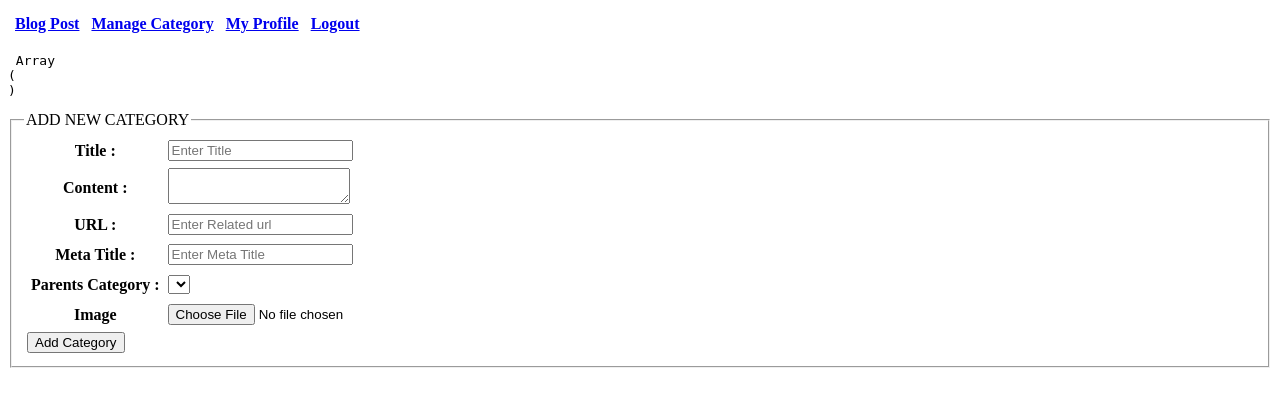
After one commit to prekshabhalani/php, a PHP site: page /xampp/add_category.php in a window 1280 px wide. The commit adds this page. Shown: the top 407 px of the page. Run offline with PHP 8.4, Linux system fonts and the light colour scheme; tables that the repository leaves empty hold one stand-in row (values such as "Sample post"); lists and menus that the app fills with data are empty.

Commit message:
Today's Updated work

```diff
--- /dev/null
+++ b/EXAM_PHP/add_category.php
@@ -0,0 +1,90 @@
+<!DOCTYPE html>
+<html>
+    <head>
+        <title>Category Page</title>
+    </head>
+    <body>
+    <?php require_once("categoryphp.php");?>
+    <?php require_once("header.php"); ?>
+        <form method="POST" enctype='multipart/form-data'>
+        <pre> <?php print_r($_POST) ?></pre>
+        <fieldset>
+            <legend>ADD NEW CATEGORY</legend>
+        <table>
+            <tr>
+                <th>
+                    Title :
+                </th>
+                <td>
+                    <input type="text" name="title" id="title"   placeholder="Enter Title" value="<?php echo getValue("title"); ?>">
+                    <span style="color:red">
+                    <?php echo (validate("title")) ? "Enter valide First name" : "" ;?>
+                    </span>
+                </td>
+            </tr>
+            <tr>
+                <th>
+                    Content :
+                </th>
+                <td>
+                    <textarea name="content"><?php echo(isset($_POST["content"])) ? getValue("content") : ''; ?>
+                    </textarea>
+                    <span style="color:red">
+                    <?php echo (validate("content")) ? "Information must not be empty" : "";?>
+                    </span>
+                </td>
+            </tr>
+            <tr>
+                <th>
+                    URL :
+                </th>
+                <td>
+                    <input type="url" name="url" id="url"   placeholder="Enter Related url" value="<?php echo getValue("url"); ?>">
+                    <span style="color:red">
+                    <?php echo (validate("url")) ? "must have to enter" : "" ;?>
+                    </span>
+                </td>
+            </tr>
+            <tr>
+                <th>
+                    Meta Title :
+                </th>
+                <td>
+                    <input type="text" name="metaTitle" id="metaTitle"   placeholder="Enter Meta Title" value="<?php echo getValue("metaTitle"); ?>">
+                    <span style="color:red">
+                    <?php echo (validate("metaTitle")) ? "Enter valide Meta Title" : "" ;?>
+                    </span>
+                </td>
+            </tr>
+            <tr>
+                <th>
+                    Parents Category :
+                </th>
+                <td>
+                    <?php $parents_category = parents_array();?>
+                    <select name="parents_category" id="$parents_category">
+                        <?php foreach ($parents_category as $title) :?>
+                        <option value=""></option>
+                        <option value="<?php echo $title ;?>"
+                            <?php echo (getValue("parents_category") == $title ) ? 'selected="selected"' : ""; ?>>
+                            <?php echo $title ;?>
+                        </option>
+                            <?php endforeach;?>
+                    </select>
+                </td>
+            </tr>
+            <tr>
+                <th>Image</th>
+                <td>
+                    <input type="file" value="Upload Image" name="image">
+                </td>
+            </tr>
+            <tr>
+                <td>
+                    <input type="submit" name="addCategory" value="Add Category">
+                </td>
+            </tr>
+        </table>
+        </fieldset>
+    </body>
+</html>
--- /dev/null
+++ b/EXAM_PHP/categoryphp.php
@@ -0,0 +1,18 @@
+<?php
+    require_once ("registrationphp.php");
+    function parents_array()
+    {
+        global $conn;
+        $parent_category = array();
+        $query = "SELECT `meta_title` FROM `category`
+                 where `parents_category_id` is NULL;";
+        $result = mysqli_query($conn,$query);
+        while($row = mysqli_fetch_assoc($result)){
+            foreach ($row as $key => $value) {
+                array_push($parent_category,$value);
+            }
+        }
+        return $parent_category;
+    }
+    parents_array();
+?>
--- /dev/null
+++ b/EXAM_PHP/header.php
@@ -0,0 +1,14 @@
+<style>
+th {
+    padding:5px 5px 5px 5px;
+}
+
+</style>
+    <table>
+    <tr>
+        <th> <a href="blogpost.php">Blog Post</a> </th>
+        <th> <a href="category.php">Manage Category</a> </th>
+        <th> <a href="registration.php">My Profile</a> </th>
+        <th> <a href="login.php">Logout</a>  </th>
+    </tr>
+    </table>
--- a/EXAM_PHP/login.php
+++ b/EXAM_PHP/login.php
@@ -9,7 +9,7 @@
     <form method="POST">
     <div>
         <span style="color:red">
-            <?php echo login() ? "" : "Invalid Email or Password";?>
+            <?php echo (isset($_POST['login'])) ? login() ? "" : "Invalid Email or Password":"";?>
         </span>
     </div>
     <table>
--- a/EXAM_PHP/registration.php
+++ b/EXAM_PHP/registration.php
@@ -6,8 +6,7 @@
     <body>
     <?php require_once ("registrationphp.php");
     // $date = new DateTime('now');
-    echo date("d/m/y  h:i A", time());
-
+    //echo date("d/m/y  h:i A", time());
     ?>
         <form method="POST" enctype='multipart/form-data'>
         <pre> <?php print_r($_POST) ?></pre>
@@ -119,6 +118,7 @@
         </table>
         </fieldset>
         <input type="submit" value="Submit" name='submit' >
+        <a href="login.php">Alredy have account</a>
     </div>
     </form>
     </body>
--- a/EXAM_PHP/registrationphp.php
+++ b/EXAM_PHP/registrationphp.php
@@ -73,7 +73,41 @@
                         return true;
                     }
             break;
-                default:
+
+            default:
+            break;
+            }
+        }
+        if (isset($_POST["addCategory"])){
+            switch ($fieldName) {
+                case 'title':
+                    if (!preg_match('/^([A-Za-z]+)$/' , $_POST[$fieldName])){
+                        return true;
+                    }
+            break;
+                case 'content':
+                    if (!preg_match("/^([A-Za-z]+)$/",$_POST[$fieldName])) {
+                        return true;
+                    }
+            break;
+                case 'url':
+                    if (!preg_match('/^([A-Za-z]+)$/' , $_POST[$fieldName])){
+                        return true;
+                    }
+            break;
+                case 'metaTitle':
+                    if (!preg_match('/^([A-Za-z]+)$/' , $_POST[$fieldName])){
+                        return true;
+                    }
+            break;
+                case 'parents_category':
+            break;
+                case 'confirmPassword':
+                    if (!($_POST["password"] == $_POST["confirmPassword"])) {
+                        return true;
+                    }
+            break;
+            default:
             break;
             }
         }
@@ -87,7 +121,7 @@
             && !validate('confirmPassword') && (isset($_POST['terms'])))
             {
                 store_usertable();
-                header( "Location: blogspot.php");
+                header( "Location: blogpost.php");
             }
     }    redirect();
 // REGISTARTION:  insert data into user_table at dataBase
@@ -99,6 +133,7 @@
         VALUES ( '$_POST[prefix]','$_POST[firstName]','$_POST[lastName]','$_POST[phoneNumber]',
         '$_POST[email]','$_POST[password]','$createdDate', '$_POST[information]', '$createdDate', NULL);";
         $result = mysqli_query($conn, $query) or die;
+    /*****password md5 remaining****/
     }
 
 // set updatetime at last loginat time
@@ -120,7 +155,7 @@
             $result = mysqli_query($conn,$query);
             if (mysqli_fetch_assoc($result)){
                 update_usertable(); // store last  login time
-                header( "Location: blogspot.php");
+                header( "Location: blogpost.php");
             }
             else{
                 return false;
```
Also changed, not shown: EXAM_PHP/add_blogpost.php (added, +82 -0 lines), EXAM_PHP/blogpost.php (renamed from EXAM_PHP/blogspot.php, +4 -7 lines), EXAM_PHP/category.php (+41 -65 lines).
